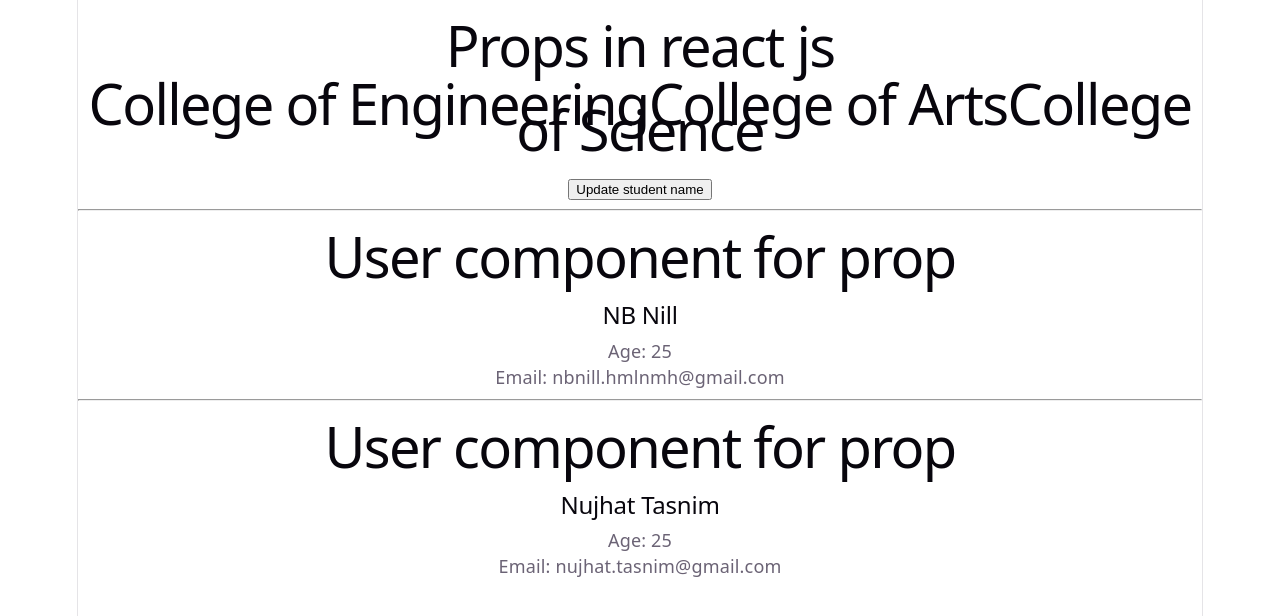
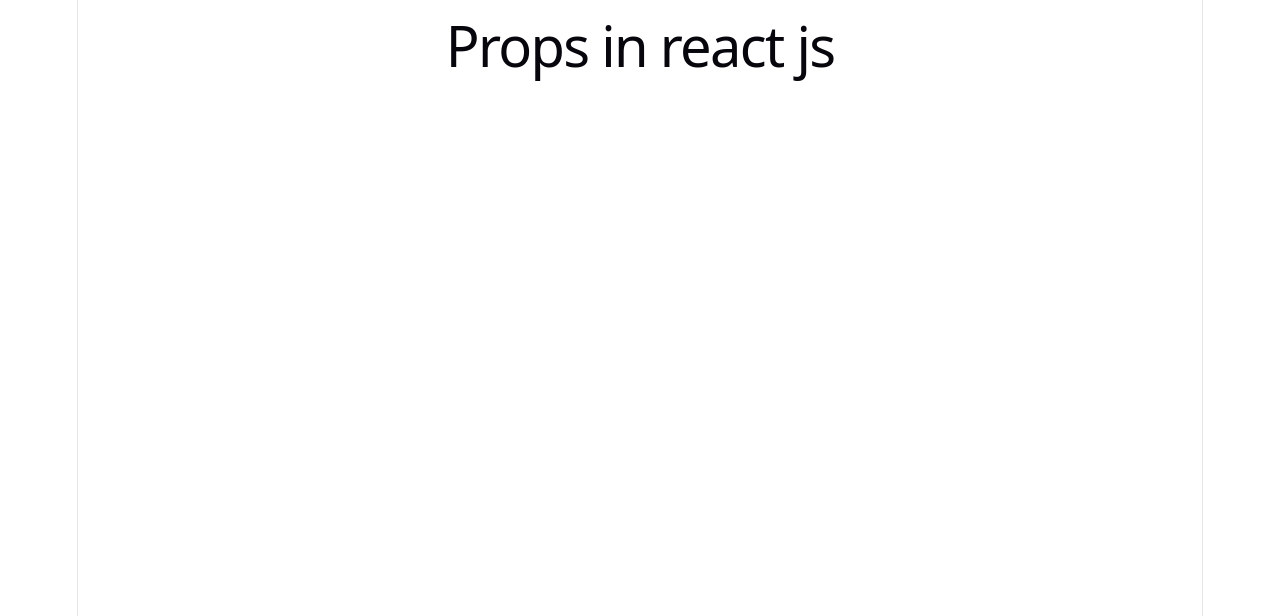
Before and after one commit to codewithnill/reactjs_19_by_code_step_by_step, a React (Vite) app in the folder main/react-blog/: page / in a window 1280 px wide. Shown: the top 616 px of the page. Built offline with nearby package versions, Linux system fonts and the light colour scheme.

Commit message:
more about props code before implementing.

```diff
--- a/main/react-blog/src/App.jsx
+++ b/main/react-blog/src/App.jsx
@@ -1,41 +1,7 @@
-import College from "./College";
-import UserForProp from "./UserForProp";
-import { useState } from "react";
-import Student from "./Student";
-
 function App() {
-  // let name ="NB Nill";
-  // let age = 25;
-  // let email = "nbnill.hmlnmh@gmail.com";
-  let userObj = {
-    name: "NB Nill",
-    age: 25,
-    email: "nbnill.hmlnmh@gmail.com"
-  };
-
-  let userObj2 = {
-    name: "Nujhat Tasnim",
-    age: 25,
-    email: "nujhat.tasnim@gmail.com"
-  };
-
-
-  let college=['College of Engineering', 'College of Arts', 'College of Science'];
-
-  const [student,setStudent]=useState()
-
   return (
     <div>
       <h1>Props in react js</h1>
-      {/* <h2>{name}</h2> */}
-      {/* <UserForProp name={userObj.name} age={userObj.age} email={userObj.email} /> */}
-
-      <College names={college} />
-      {student && <Student name={student}/>}
-      <button onClick={()=>setStudent("Ali")}>Update student name</button>
-
-      <UserForProp user={userObj} />
-      <UserForProp user={userObj2} />
     </div>
   );
 }
```
Also changed, not shown: main/react-blog/src/UserForMoreAboutProps.jsx (added, +10 -0 lines).
